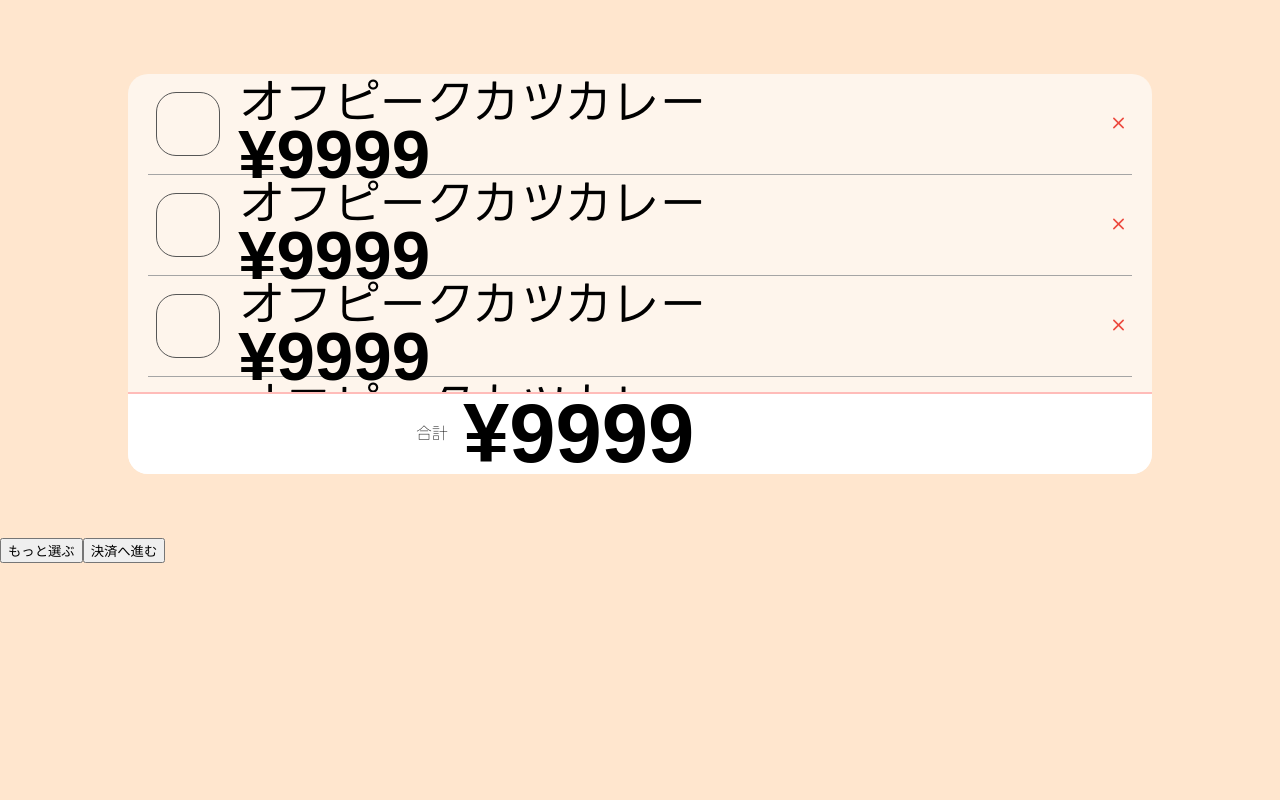
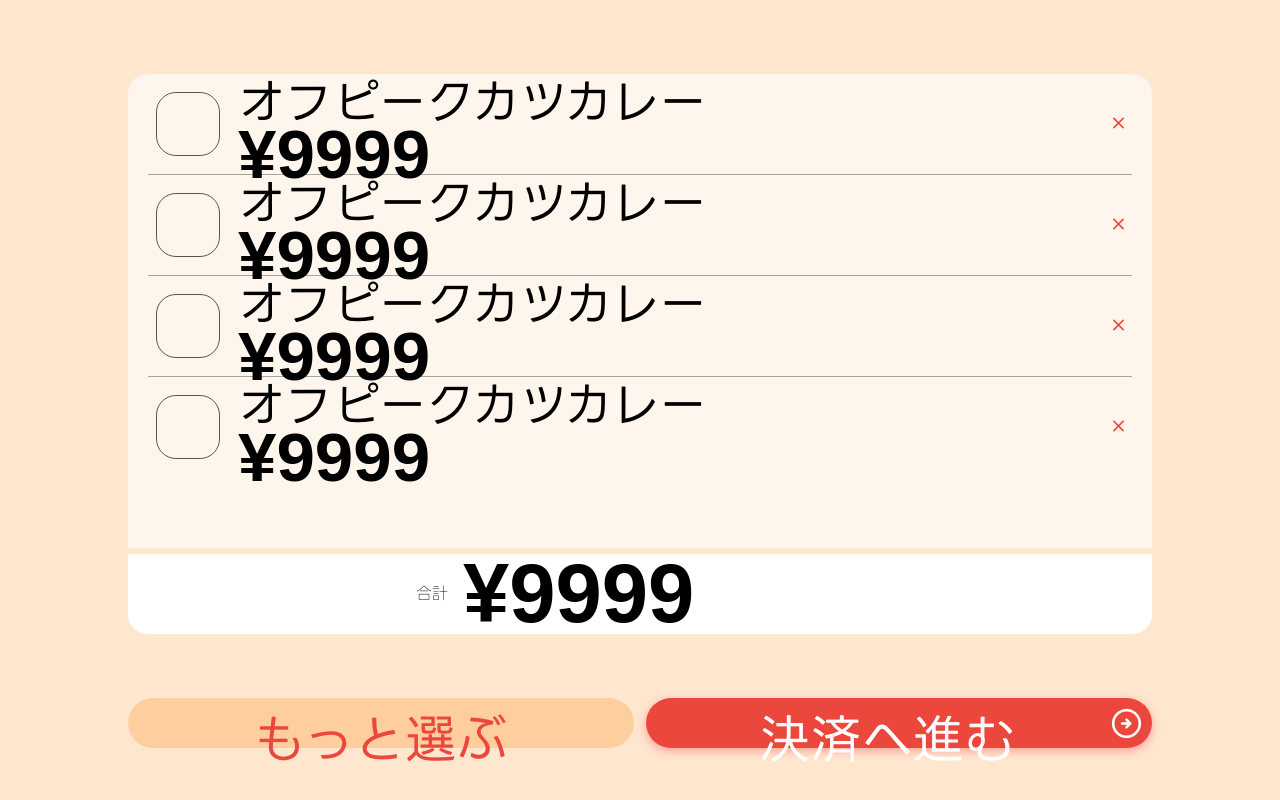
Before and after one commit to etabuild/sophiaeats-react-test-fork, a React (Vite) app: page /cart in a window 1280 px wide. Shown: the part 246-1046 px from the top of the page. Built offline with nearby package versions, Linux system fonts and the light colour scheme; a web font is replaced by a local one.

Commit message:
2506052117

```diff
--- a/src/App.css
+++ b/src/App.css
@@ -8,6 +8,16 @@
     width: 100vw;
     overflow: hidden;
 }
+.cartItemCountIndicator{
+    position: absolute;
+    text-decoration: none;
+    left: 24px;
+    font-weight: bold;
+    top: 14px;
+    color: white;
+    font-size: 12px;
+    margin: 0;
+}
 .appBarBtn {
     background: none;
     border: none;
@@ -16,6 +26,7 @@
     height: 52px;
     padding: 3px;
     border-radius: 99px;
+    position: relative;
 }
 .appBarBtn span {
     margin-top: 0.35vw;
@@ -162,12 +173,14 @@ body {
     bottom: 0;
     left: 0;
     right: 0;
-    background-color: #FFE6CE;
-    height: 160px;
+    /*background-color: red;*/
+    background-color: #FFE6CE55;
+    height: 120px;
     width: 100vw;
-    backdrop-filter: blur(9px);
+    /*backdrop-filter: blur(10px);*/
     mask-image:
-            linear-gradient(to top, rgb(0 0 0 / 100%) 50%, rgb(0 0 0 / 8%) 93%, rgb(0 0 0 / 0%) 100%)
+            /*linear-gradient(to top, rgb(0 0 0 / 100%) 50%, rgb(0 0 0 / 8%) 93%, rgb(0 0 0 / 0%) 100%)*/
+            linear-gradient(to top, rgb(0 0 0 / 100%) 85%,  rgb(0 0 0 / 0%) 100%)
 
 }
 
--- a/src/comps/AppBar.tsx
+++ b/src/comps/AppBar.tsx
@@ -15,7 +15,9 @@ export function AppBar(){
                 <button className="appBarBtn focused" onClick={()=>{
                     navigate('/cart/')
                 }}>
+                    <p className={"cartItemCountIndicator"}>9</p>
                     <span className="material-symbols-rounded">
+
                         shopping_cart
                     </span>
                 </button>
--- a/src/comps/Cart.tsx
+++ b/src/comps/Cart.tsx
@@ -58,26 +58,6 @@ export const Cart = () => {
                                 <i className={"material-symbols-rounded"}>close</i>
                             </button>
                         </div>
-                        <div className={"inCartItem"}>
-                            <div className={"menuImg"}></div>
-                            <p className={"menuTitle"}>オフピークカツカレー</p>
-
-                            <p className={"menuPrice"}>¥9999</p>
-
-                            <button>
-                                <i className={"material-symbols-rounded"}>close</i>
-                            </button>
-                        </div>
-                        <div className={"inCartItem"}>
-                            <div className={"menuImg"}></div>
-                            <p className={"menuTitle"}>オフピークカツカレー</p>
-
-                            <p className={"menuPrice"}>¥9999</p>
-
-                            <button>
-                                <i className={"material-symbols-rounded"}>close</i>
-                            </button>
-                        </div>
 
 
                     </div>
@@ -86,8 +66,12 @@ export const Cart = () => {
                         <p className={"totalPriceNumber"}>¥9999</p>
                     </div>
                 </div>
-                <button>もっと選ぶ</button>
-                <button>決済へ進む</button>
+                <div className={"proceedBtnSection"}>
+                <button className={"btnBack"}>もっと選ぶ</button>
+                <button className={"btnProceed"}><span>決済へ進む</span>
+                    <i className={"material-symbols-rounded"}>arrow_circle_right</i>
+                </button>
+                </div>
             </div>
         </>
     )
--- a/src/comps/cart.css
+++ b/src/comps/cart.css
@@ -118,14 +118,55 @@
     margin: 25vw auto 5vw auto;
     position: relative;
     width: 80%;
-    height: 50%;
+    height: 70%;
+}
+.proceedBtnSection{
+    margin: 0 auto;
+    width: 80vw;
+    display: flex;
+    gap: 1vw;
+}
+.proceedBtnSection button{
+    position: relative;
+    font-family: 'line_seed_jp', sans-serif;
+    font-size: 4vw;
+    width:39.5vw ;
+    border-radius: 999px;
+    height: 50px;
+    border: none;
+}
+.proceedBtnSection .btnProceed span{
+    position: relative;
+    right: 12px;
+}
+.btnProceed{
+    color: #fff;
+    background: #EC473D;
+    box-shadow: 0 3px 10px #FEA19C;
+}
+.btnProceed:active{
+    background: #c83e36;
+    box-shadow: 0 0px 0px #FEA19C;
+
+}
+.btnBack{
+    color: #EC473D;
+    background: #FFCE9F;
+
+}
+.proceedBtnSection button i {
+    position: absolute;
+    font-size: 35px;
+    top: 8px;
+    right: 8px;
+    font-variation-settings: 'FILL'0
 }
 .totalPriceSection{
     display: flex;
     gap: 15px;
     height: 80px;
     line-height: 80px;
-    border-top: 2px solid #ffbcb9;
+    border-top: 6px solid #FFE6CE;
 }
 .totalPriceLabel{
     width: 25vw;
```
